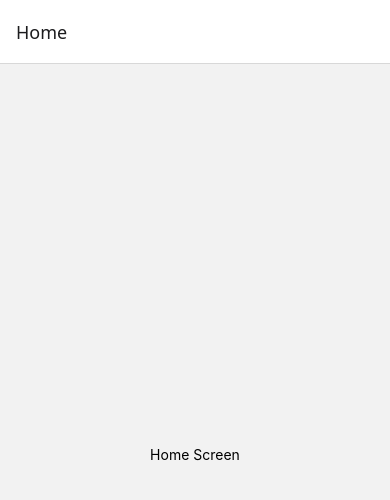
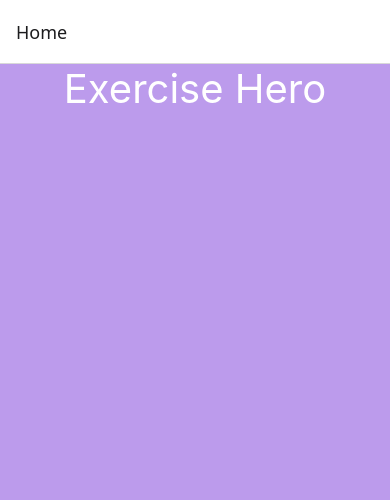
Before and after one commit to meera-develops/v2ExerciseApp, a React Native app: screen / in a window 390 px wide. Shown: the top 500 px of the page. Built offline with nearby package versions, Linux system fonts and the light colour scheme.

Commit message:
started styling

```diff
--- a/components/Home.js
+++ b/components/Home.js
@@ -1,9 +1,21 @@
-import { Text, View } from 'react-native';
+import { Text, View, StyleSheet } from 'react-native';
 
 export default function Home() {
     return (
-        <View style={{ flex: 1, alignItems: 'center', justifyContent: 'center' }}>
-          <Text>Home Screen</Text>
+        <View style={styles.container}>
+          <Text style={styles.header}>Exercise Hero</Text>
         </View>
       );
 }
+
+const styles = StyleSheet.create({
+    container: {
+      flex: 1,
+      backgroundColor: '#BC9BEC',
+      alignItems: 'center',
+    },
+    header: {
+        color: '#fff',
+        fontSize: 40,
+    }
+  });
```
Also changed, not shown: App.js (+1 -10 lines).
